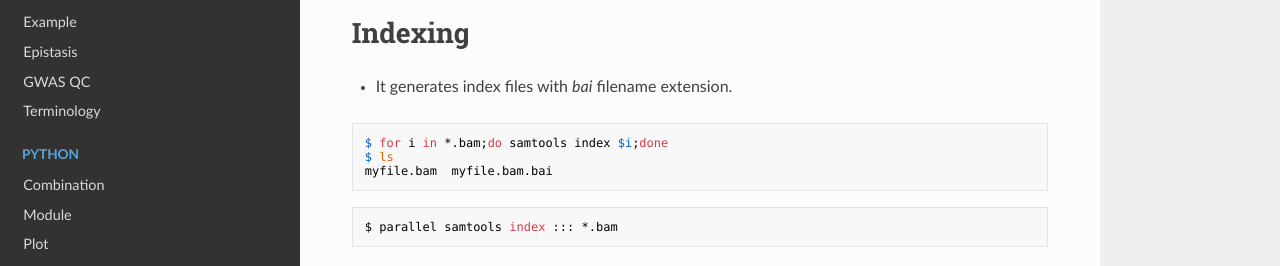
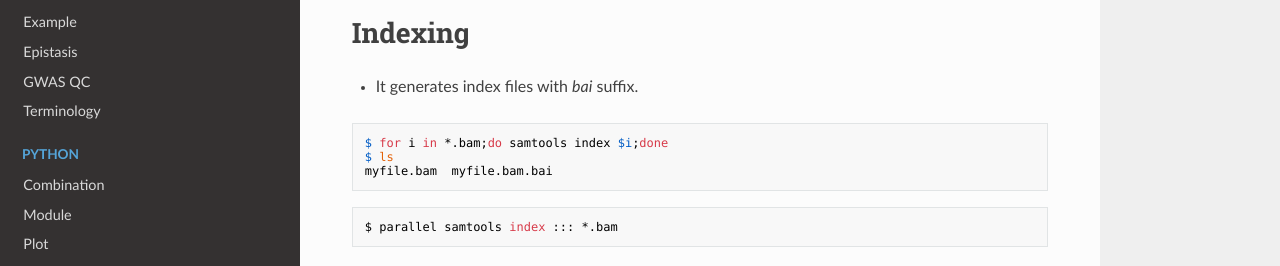
Before and after one commit to WonyoungCho/plink, an MkDocs documentation site: the page built from docs/samtools_int.md, in a window 1280 px wide. Shown: the part 230-496 px from the top of the page. Built offline with MkDocs 1.6.1, drawn with Linux system fonts in a browser that asks for light colours; nearby versions of some CDN libraries; old or Windows-style settings are respelled for this version of MkDocs.

Commit message:
Update samtools_int.md

````diff
--- a/docs/samtools_int.md
+++ b/docs/samtools_int.md
@@ -7,7 +7,7 @@ myfile.bam  chr1.myfile.bam
 ```
 
 # Indexing
-- It generates index files with *bai*  filename extension.
+- It generates index files with *bai* suffix.
 ```
 $ for i in *.bam;do samtools index $i;done
 $ ls
````
